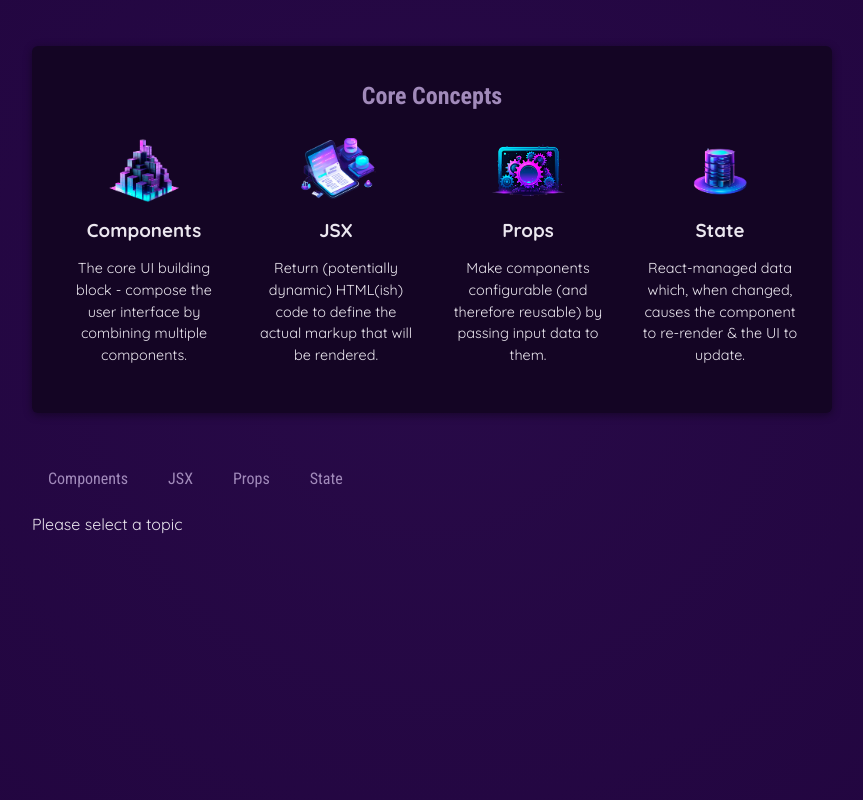
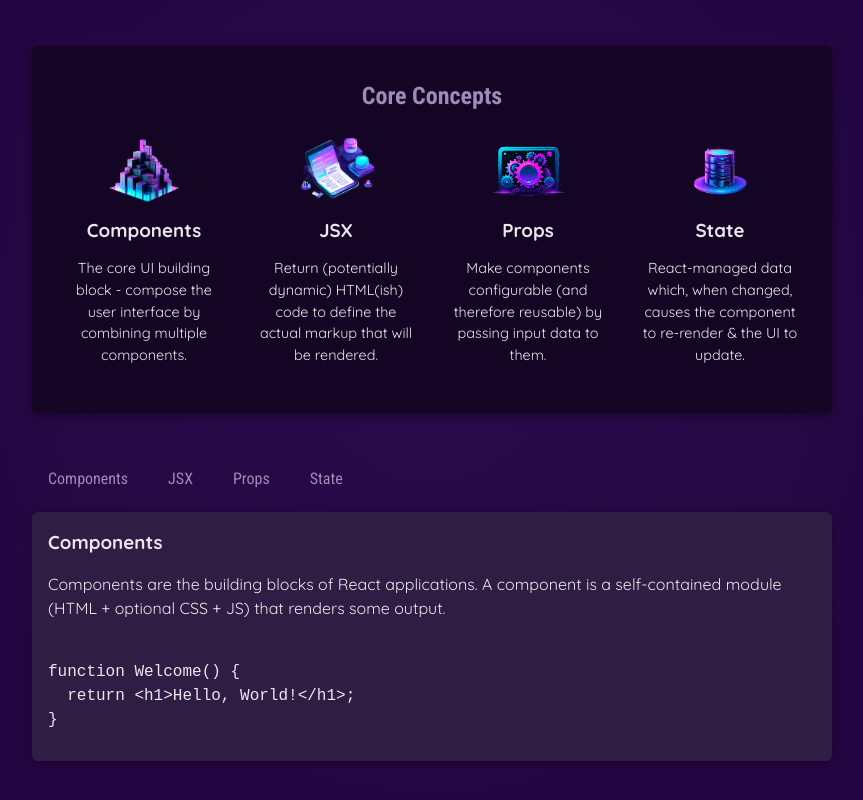
Before and after one commit to ninadbhole/React-demo-project, a React (Vite) app: page / in a window 1280 px wide. Shown: the part 286-1086 px from the top of the page, without its empty margins (208-1071 px from the left). Built offline with nearby package versions, Linux system fonts and the light colour scheme.

Commit message:
Displaying complete topic conent on clicking topic button

```diff
--- a/src/App.jsx
+++ b/src/App.jsx
@@ -4,9 +4,10 @@
 import Header from './components/Header';
 import CoreConcept from './components/CoreConcept';
 import TabButton from './components/TabButton';
+import { EXAMPLES } from './data';
 
 function App() {
-  let [selectedTopic, setSelectedTopic] = useState("Please select a topic");
+  let [selectedTopic, setSelectedTopic] = useState("components");
 
   function handleSelect(selectedButton) {
     setSelectedTopic(selectedButton);
@@ -35,7 +36,15 @@
           <TabButton onSelect={() => handleSelect('props')}>Props</TabButton>
           <TabButton onSelect={() => handleSelect('state')}>State</TabButton>
           </menu>
-          {selectedTopic}
+          <div id="tab-content">
+            <h3>{EXAMPLES[selectedTopic].title}</h3>
+            <p>{EXAMPLES[selectedTopic].description}</p>
+            <pre>
+              <code>
+                  {EXAMPLES[selectedTopic].code}
+              </code>
+            </pre>
+          </div>
         </section>
       </main>
     </div>
--- a/src/data.js
+++ b/src/data.js
@@ -29,3 +29,54 @@
       'React-managed data which, when changed, causes the component to re-render & the UI to update.',
   },
 ];
+
+export const EXAMPLES = {
+  components: {
+    title: 'Components',
+    description:
+      'Components are the building blocks of React applications. A component is a self-contained module (HTML + optional CSS + JS) that renders some output.',
+    code: `
+function Welcome() {
+  return <h1>Hello, World!</h1>;
+}`,
+  },
+  jsx: {
+    title: 'JSX',
+    description:
+      'JSX is a syntax extension to JavaScript. It is similar to a template language, but it has full power of JavaScript (e.g., it may output dynamic content).',
+    code: `
+<div>
+  <h1>Welcome {userName}</h1>
+  <p>Time to learn React!</p>
+</div>`,
+  },
+  props: {
+    title: 'Props',
+    description:
+      'Components accept arbitrary inputs called props. They are like function arguments.',
+    code: `
+function Welcome(props) {
+  return <h1>Hello, {props.name}</h1>;
+}`,
+  },
+  state: {
+    title: 'State',
+    description:
+      'State allows React components to change their output over time in response to user actions, network responses, and anything else.',
+    code: `
+function Counter() {
+  const [isVisible, setIsVisible] = useState(false);
+
+  function handleClick() {
+    setIsVisible(true);
+  }
+
+  return (
+    <div>
+      <button onClick={handleClick}>Show Details</button>
+      {isVisible && <p>Amazing details!</p>}
+    </div>
+  );
+}`,
+  },
+};
```
